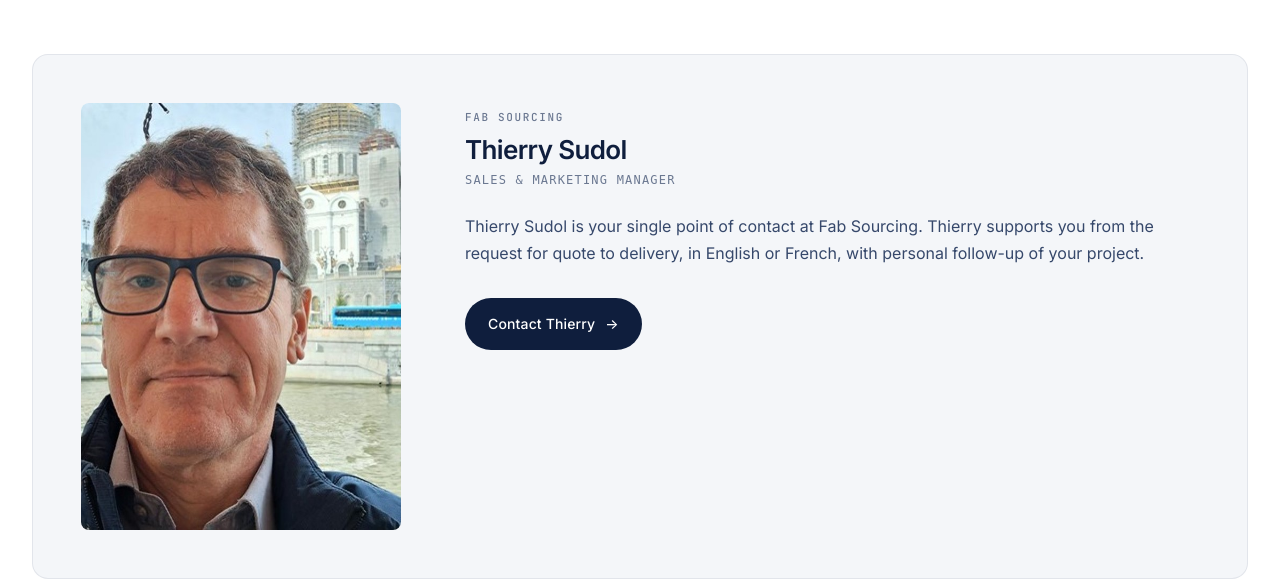
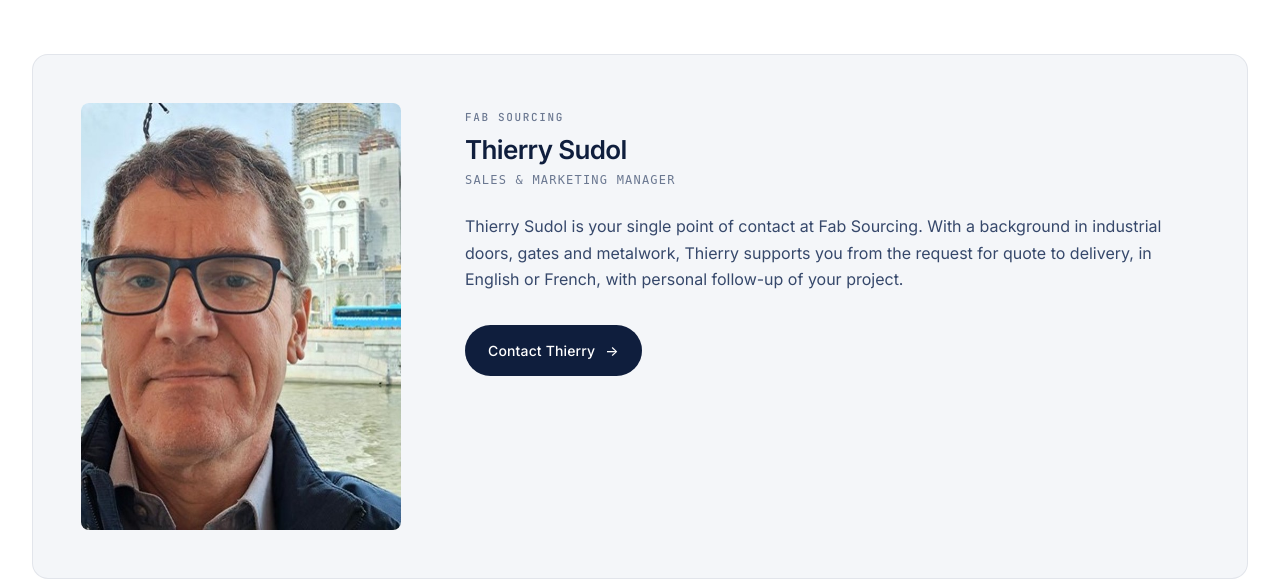
Before and after one commit to zornitsa93/fabsourcing, a Laravel app: page /en/about in a window 1280 px wide. Shown: the part 1929-2512 px from the top of the page. Run offline with Laravel 12, Linux system fonts and the light colour scheme; data comes from the database, SQL or seed files in the repository; data that the repository does not hold is empty; some libraries are stand-ins or nearby versions.

Commit message:
feat: add Thierry's industrial doors/gates/metalwork background to About (FR and EN)
Co-Authored-By: Claude Sonnet 5.5 <noreply@anthropic.com>

```diff
--- a/resources/views/web/about.blade.php
+++ b/resources/views/web/about.blade.php
@@ -199,8 +199,8 @@
         </p>
         <p class="body" style="margin-bottom:32px">
           {{ $lang === 'fr'
-            ? 'Thierry Sudol est votre interlocuteur unique chez Fab Sourcing. Il vous accompagne de la demande de devis jusqu\'à la livraison, en français, avec un suivi personnalisé de votre projet.'
-            : 'Thierry Sudol is your single point of contact at Fab Sourcing. Thierry supports you from the request for quote to delivery, in English or French, with personal follow-up of your project.' }}
+            ? 'Thierry Sudol est votre interlocuteur unique chez Fab Sourcing. Fort d\'une expérience dans les portes industrielles, les portails et la métallerie, Thierry vous accompagne de la demande de devis jusqu\'à la livraison, en français, avec un suivi personnalisé de votre projet.'
+            : 'Thierry Sudol is your single point of contact at Fab Sourcing. With a background in industrial doors, gates and metalwork, Thierry supports you from the request for quote to delivery, in English or French, with personal follow-up of your project.' }}
         </p>
         <a href="{{ route('contact', $lang) }}" class="btn btn-primary">
           {{ $lang === 'fr' ? 'Contacter Thierry' : 'Contact Thierry' }}
```
